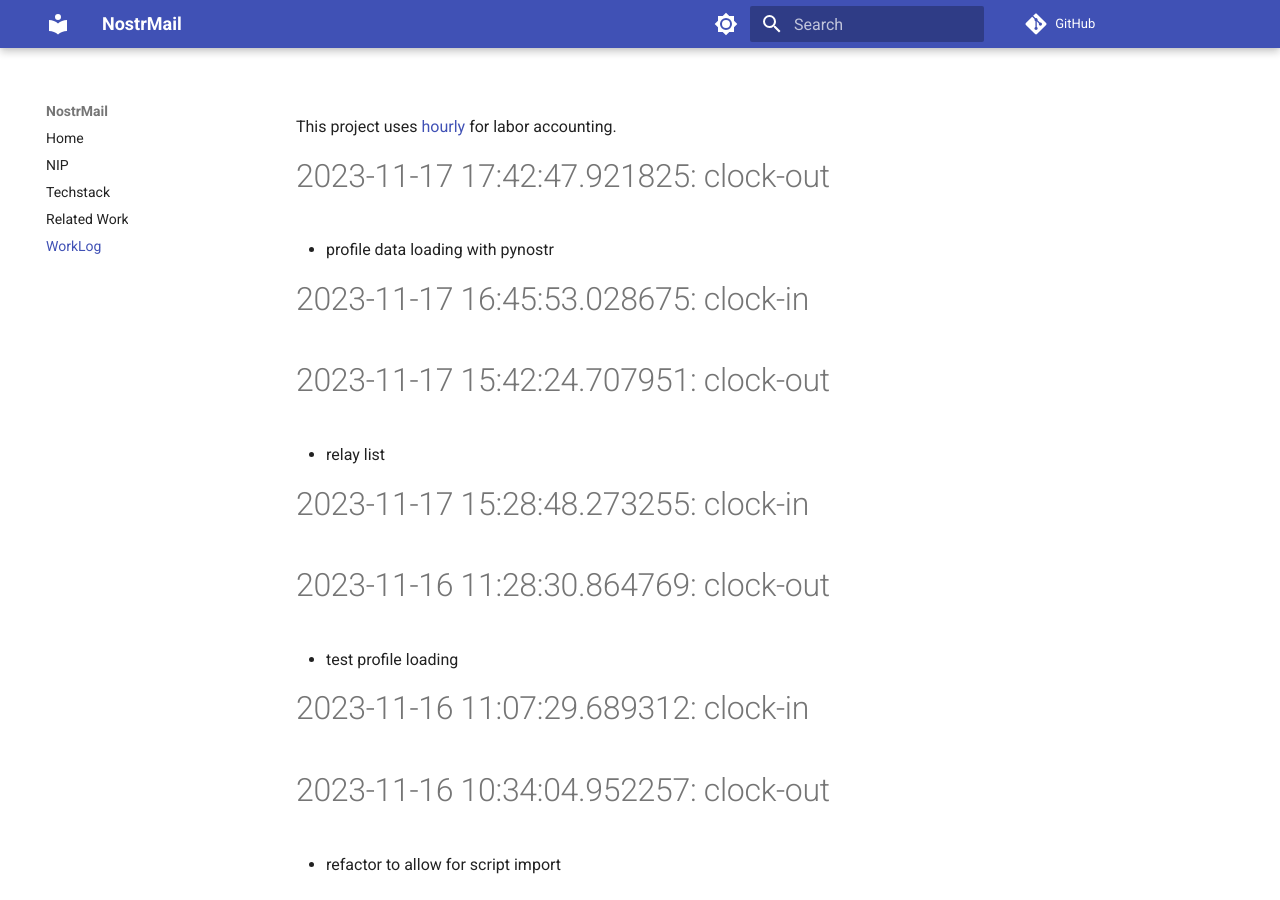
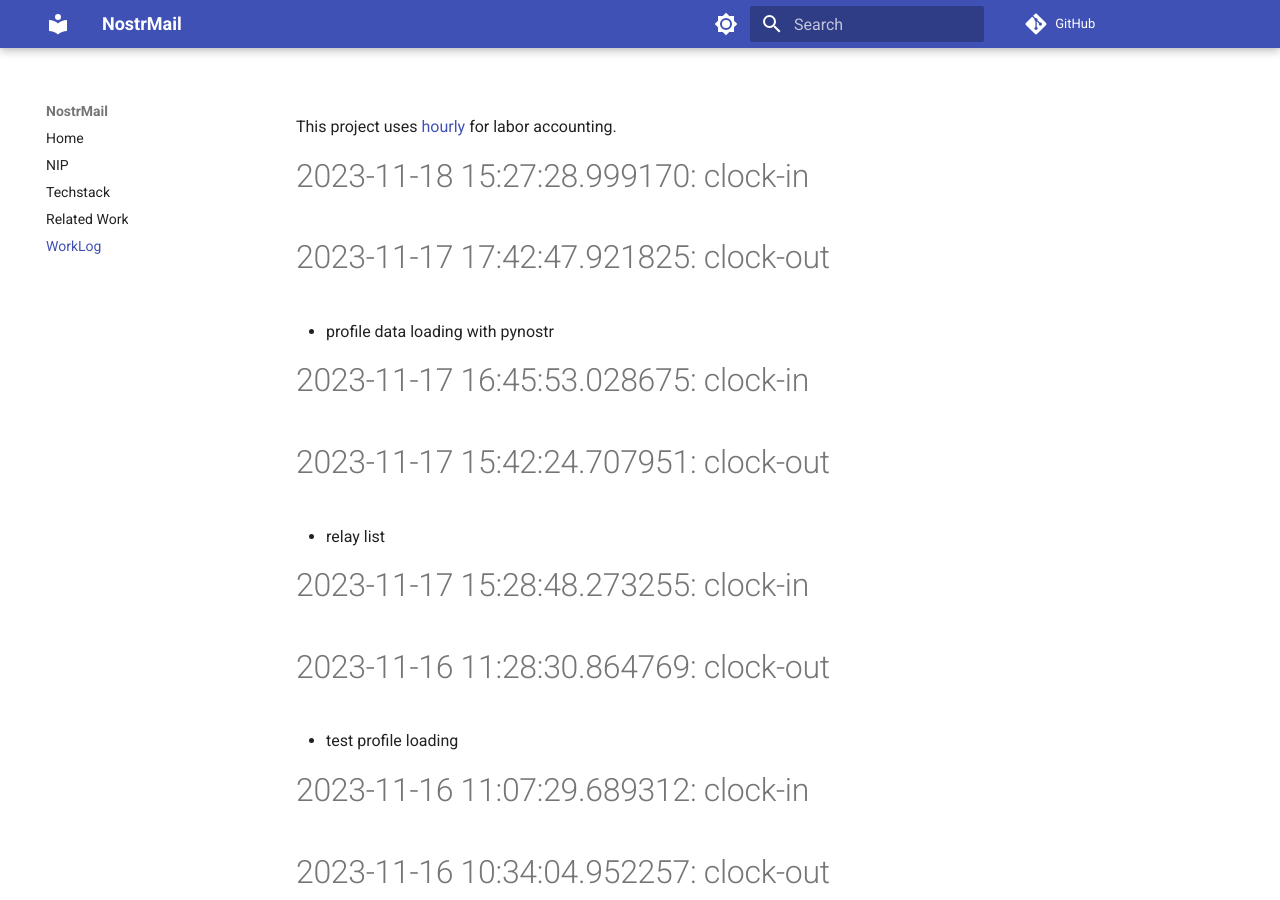
Before and after one commit to asherp/nostr-mail, an MkDocs documentation site: the page built from docs/WorkLog.md, in a window 1280 px wide and 900 px high. Built offline with MkDocs 1.6.1 and Material for MkDocs 9.7.7, drawn with Linux system fonts in a browser that asks for light colours; comment, search, counter and statistics services are not loaded.

Commit message:
clock-in

```diff
--- a/WorkLog.md
+++ b/WorkLog.md
@@ -1,3 +1,6 @@
+
+# 2023-11-18 15:27:28.999170: clock-in
+
 # 2023-11-17 17:42:47.921825: clock-out
 
 * profile data loading with pynostr
```
